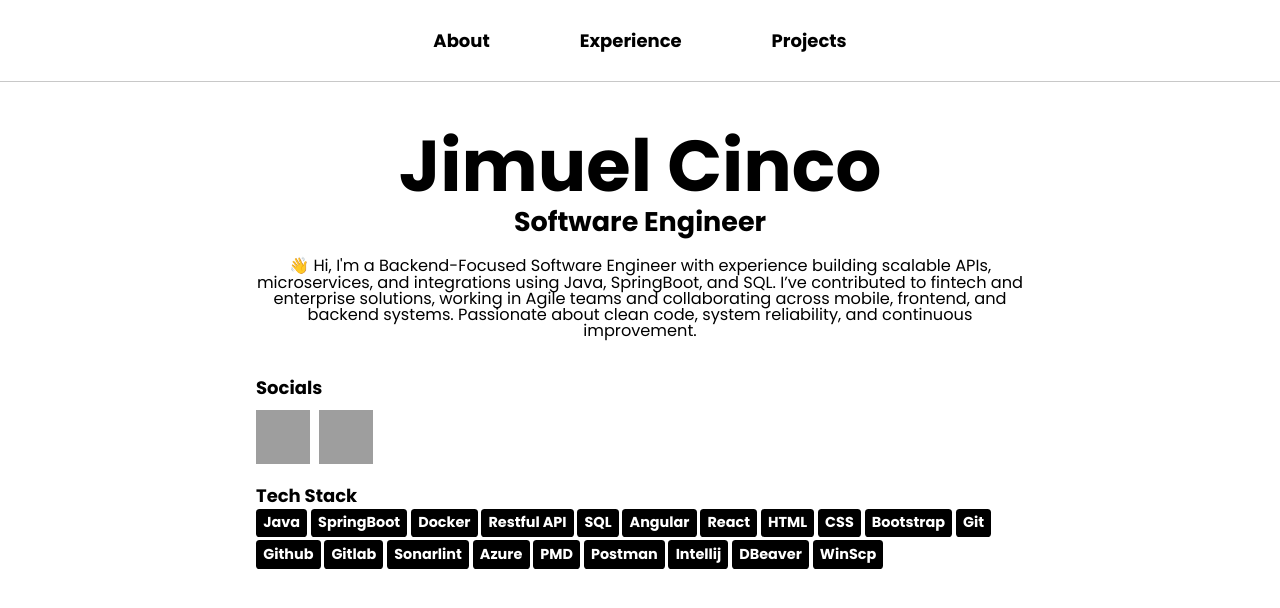
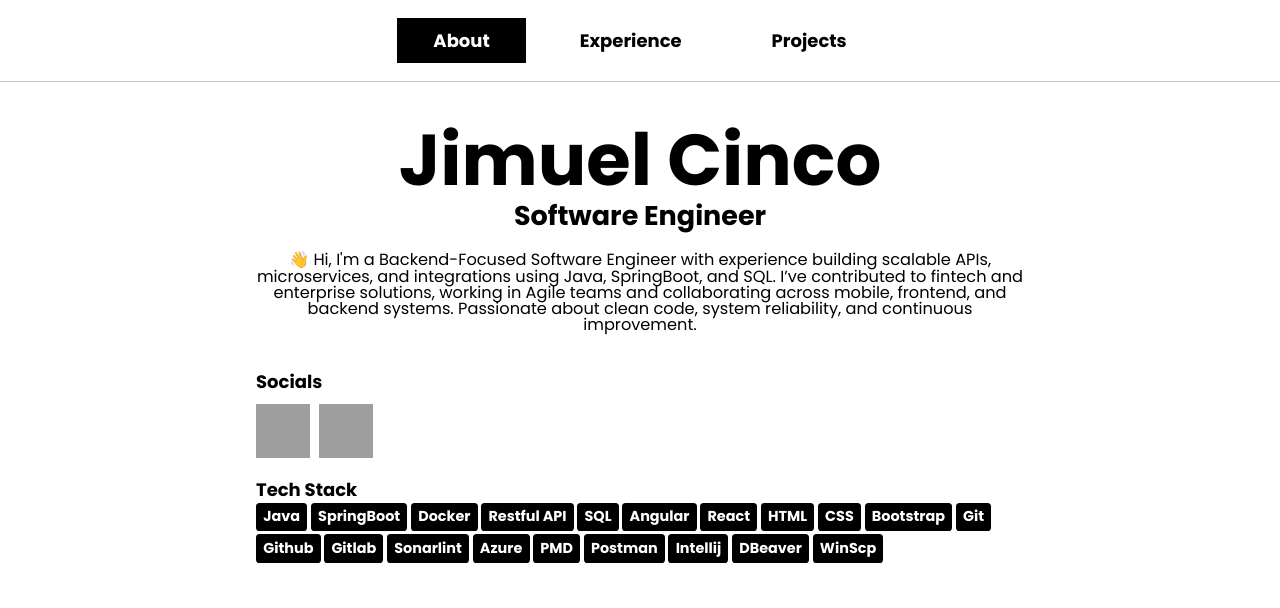
Before and after one commit to jimuel30/website, an Angular app: page / in a window 1280 px wide. Shown: the top 608 px of the page. Built offline with nearby package versions, Linux system fonts and the light colour scheme; grey boxes are pictures that could not be loaded.

Commit message:
fix navbar

```diff
--- a/src/app/app.component.html
+++ b/src/app/app.component.html
@@ -1,5 +1,11 @@
 <div class="main-wrapper">
-  <app-navbar></app-navbar>
-  <app-hero></app-hero>
+  <app-navbar
+    [aboutActive]="aboutActive"
+    [experienceActive]="experienceActive"
+    [projectActive]="projectActive"
+    (sectionClicked)="triggerNavbarChanges($event)"
+  ></app-navbar>
+  <app-hero (sectionViewed)="triggerNavbarChanges($event)"></app-hero>
   <app-experience></app-experience>
+  <app-projects></app-projects>
 </div>
--- a/src/app/app.component.ts
+++ b/src/app/app.component.ts
@@ -4,13 +4,41 @@ import { NavbarComponent } from './components/navbar/navbar.component';
 import { HeroComponent } from './components/hero/hero.component';
 import { SocialsComponent } from './components/socials/socials.component';
 import { ExperienceComponent } from './components/experience/experience.component';
+import { ProjectsComponent } from './components/projects/projects.component';
 
 @Component({
   selector: 'app-root',
-  imports: [NavbarComponent, HeroComponent, ExperienceComponent],
+  imports: [
+    NavbarComponent,
+    HeroComponent,
+    ExperienceComponent,
+    ProjectsComponent,
+  ],
   templateUrl: './app.component.html',
   styleUrl: './app.component.css',
 })
 export class AppComponent {
   title = 'website';
+
+  aboutActive = true;
+  experienceActive = false;
+  projectActive = false;
+
+  triggerNavbarChanges(sectionId: string) {
+    console.log('triggered');
+
+    if ('hero' === sectionId) {
+      this.aboutActive = true;
+      this.experienceActive = false;
+      this.projectActive = false;
+    } else if ('experience' === sectionId) {
+      this.aboutActive = false;
+      this.experienceActive = true;
+      this.projectActive = false;
+    } else {
+      this.aboutActive = false;
+      this.experienceActive = false;
+      this.projectActive = true;
+    }
+  }
 }
--- a/src/app/components/experience/experience.component.html
+++ b/src/app/components/experience/experience.component.html
@@ -1,4 +1,4 @@
-<div class="experience">
+<div class="experience" id="experience">
   <div class="exp-wrapper">
     <h1>Experience</h1>
     <section class="experience-wrapper">
--- a/src/app/components/experience/experience.component.ts
+++ b/src/app/components/experience/experience.component.ts
@@ -1,4 +1,4 @@
-import { Component } from '@angular/core';
+import { Component, EventEmitter, Output } from '@angular/core';
 import { Experience } from '../../utils/Experience';
 import { InfoUtil } from '../../utils/Info';
 import { CommonModule } from '@angular/common';
@@ -12,7 +12,15 @@ import { CommonModule } from '@angular/common';
 export class ExperienceComponent {
   experiences: Experience[] = [];
 
+  @Output() sectionViewed = new EventEmitter<string>();
+
+  ngAfterViewInit() {
+    // This runs after the component's view (and child views) are initialized
+    this.sectionViewed.emit('experience');
+  }
+
   ngOnInit(): void {
+    console.log('exp called');
     this.experiences = InfoUtil.getExperience();
   }
 }
--- a/src/app/components/hero/hero.component.css
+++ b/src/app/components/hero/hero.component.css
@@ -5,6 +5,7 @@
   align-items: center;
   flex-direction: column;
   font-family: "Poppins";
+  min-height: 100vh;
   /* padding-bottom: 20vh; */
 }
 .hero-wrapper {
--- a/src/app/components/hero/hero.component.ts
+++ b/src/app/components/hero/hero.component.ts
@@ -1,4 +1,4 @@
-import { Component } from '@angular/core';
+import { Component, EventEmitter, Output } from '@angular/core';
 import { SocialsComponent } from '../socials/socials.component';
 import { TechStackComponent } from '../tech-stack/tech-stack.component';
 
@@ -26,10 +26,15 @@ export class HeroComponent {
     if (navbar && hero) {
       const navbarHeight = navbar.offsetHeight;
       const viewportHeight = window.innerHeight;
-
-      const heroMinHeight = viewportHeight - navbarHeight;
-
-      hero.style.minHeight = `${heroMinHeight}px`;
+      hero.style.paddingTop = `${navbarHeight}px`;
     }
   }
+
+  @Output() sectionViewed = new EventEmitter<string>();
+
+  ngAfterViewInit() {
+    console.log('hello');
+    // This runs after the component's view (and child views) are initialized
+    this.sectionViewed.emit('hero');
+  }
 }
--- a/src/app/components/navbar/navbar.component.css
+++ b/src/app/components/navbar/navbar.component.css
@@ -1,7 +1,3 @@
-:root {
-  font-size: clamp(14px, 1.5vw, 18px);
-}
-
 .navbar {
   width: 100%;
   display: flex;
@@ -16,6 +12,8 @@
   border-width: 0;
   border-bottom-width: 1px;
   border-color: rgba(0, 0, 0, 0.216);
+  position: fixed;
+  background-color: white;
 }
 
 .navbar h1 {
@@ -26,6 +24,12 @@
   white-space: nowrap;
   max-width: 30vw;
   padding: 0.5rem 2rem;
+  transition: all 0.3s ease;
+}
+
+.navbar h1.active {
+  color: white;
+  background-color: black;
 }
 
 .navbar h1:hover {
@@ -33,6 +37,7 @@
   color: white;
   border-radius: 0.3rem;
 }
+
 @media (max-width: 1000px) {
   .navbar {
     padding: 1.4rem 0 1.4rem;
--- a/src/app/components/navbar/navbar.component.html
+++ b/src/app/components/navbar/navbar.component.html
@@ -1,5 +1,9 @@
 <section class="navbar" id="navbar">
-  <h1>About</h1>
-  <h1>Experience</h1>
-  <h1>Projects</h1>
+  <h1 (click)="scrollToSection('hero')" [class.active]="aboutActive">About</h1>
+  <h1 (click)="scrollToSection('experience')" [class.active]="experienceActive">
+    Experience
+  </h1>
+  <h1 (click)="scrollToSection('projects')" [class.active]="projectActive">
+    Projects
+  </h1>
 </section>
--- a/src/app/components/navbar/navbar.component.ts
+++ b/src/app/components/navbar/navbar.component.ts
@@ -1,11 +1,25 @@
-import { Component } from '@angular/core';
+import { Component, EventEmitter, Input, Output } from '@angular/core';
 
 @Component({
   selector: 'app-navbar',
   imports: [],
   templateUrl: './navbar.component.html',
-  styleUrl: './navbar.component.css'
+  styleUrl: './navbar.component.css',
 })
 export class NavbarComponent {
+  @Input() aboutActive!: boolean;
+  @Input() experienceActive!: boolean;
+  @Input() projectActive!: boolean;
 
+  @Output() sectionClicked = new EventEmitter<string>();
+
+  scrollToSection(sectionId: string): void {
+    const target = document.getElementById(sectionId);
+
+    this.sectionClicked.emit(sectionId);
+
+    if (target) {
+      target.scrollIntoView({ behavior: 'smooth' });
+    }
+  }
 }
--- a/src/app/components/projects/projects.component.css
+++ b/src/app/components/projects/projects.component.css
@@ -0,0 +1,25 @@
+.projects {
+  display: flex;
+  width: 100%;
+  min-height: 100vh;
+  justify-content: center;
+  align-items: center;
+  flex-direction: column;
+  font-family: "Poppins";
+}
+.project-wrapper {
+  display: flex;
+  width: 33vw;
+  justify-content: center;
+  align-items: center;
+  flex-direction: column;
+}
+.project h1 {
+  margin-bottom: 0;
+  font-size: 4rem;
+  padding-bottom: 0;
+  width: 100%;
+  text-align: center;
+  line-height: 1;
+  margin-bottom: 1rem;
+}
--- a/src/app/components/projects/projects.component.html
+++ b/src/app/components/projects/projects.component.html
@@ -1 +1,5 @@
-<p>projects works!</p>
+<div class="projects" id="projects">
+  <div class="project-wrapper">
+    <h1>Projects</h1>
+  </div>
+</div>
```
